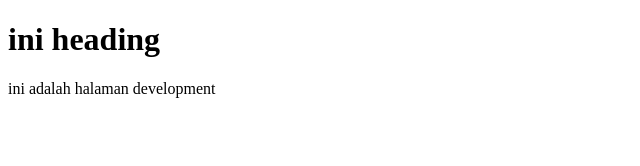
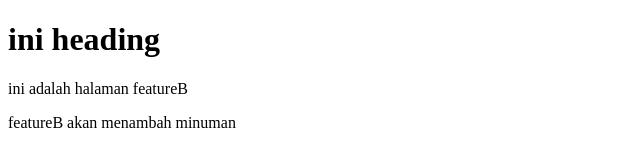
Before and after one commit to Priyan-Fadhil-Supriyadi/go_priyan-fadhil-supriyadi, a plain HTML site: page 2_Version Control and Branch Management (Git)/praktikum/index.html in a window 1280 px wide. Shown: the whole page, without its empty margins (0-640 px from the left). Drawn offline with Linux system fonts and the light colour scheme.

Commit message:
menambahkan featureB

```diff
--- a/2_Version Control and Branch Management (Git)/praktikum/index.html
+++ b/2_Version Control and Branch Management (Git)/praktikum/index.html
@@ -8,6 +8,7 @@
 </head>
 <body>
     <h1>ini heading</h1>
-    <p>ini adalah halaman development</p>
+    <p>ini adalah halaman featureB</p>
+    <p>featureB akan menambah minuman</p>
 </body>
 </html>
```
